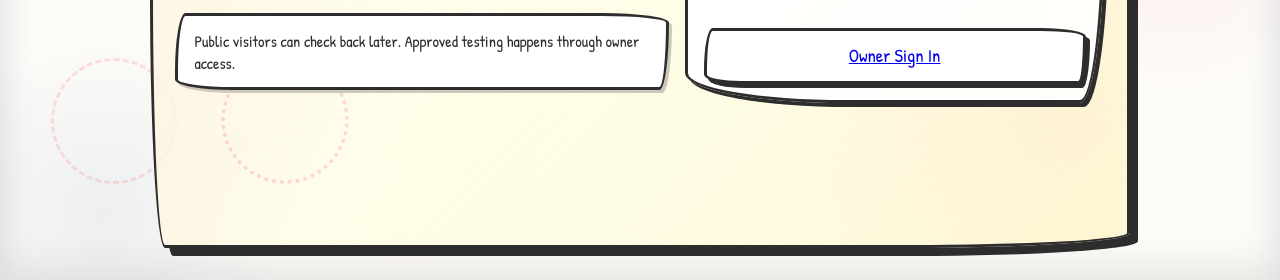
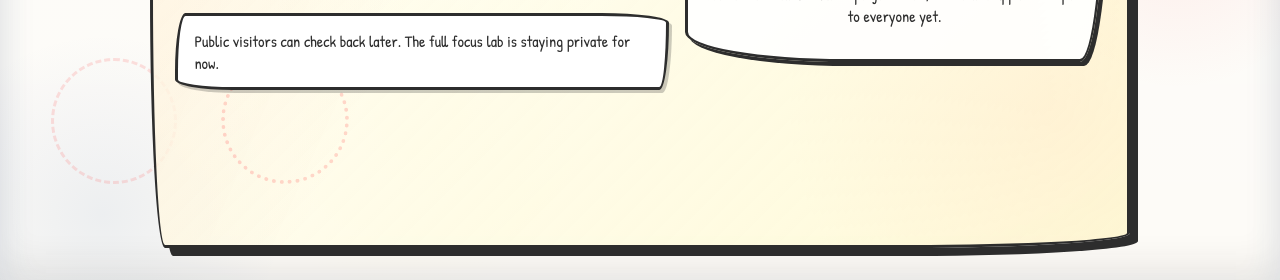
Before and after one commit to SreehanAdigopula/Fricton_all_versions, a plain HTML site: page index.html in a window 1280 px wide. Shown: the part 536-816 px from the top of the page. Drawn offline with Linux system fonts and the light colour scheme.

Commit message:
Lock Vercel site to construction page

```diff
--- a/index.html
+++ b/index.html
@@ -20,7 +20,7 @@
                 <h1>Friction is under construction.</h1>
             </div>
             <p class="auth-subtitle">The focus lab is being tuned before public release. For now, the full app is private.</p>
-            <p class="auth-status wobble-md">Public visitors can check back later. Approved testing happens through owner access.</p>
+            <p class="auth-status wobble-md">Public visitors can check back later. The full focus lab is staying private for now.</p>
         </div>
 
         <section class="auth-card construction-card wobble-lg" aria-label="Construction status">
@@ -30,7 +30,6 @@
                 <img src="friction-logo.svg" alt="">
             </div>
             <p>Friction is still a student-project MVP, so the live app is not open to everyone yet.</p>
-            <a class="sketch-btn ghost-btn owner-access-link" href="/api/auth/start">Owner Sign In</a>
         </section>
     </main>
 </body>
```
Also changed, not shown: vercel.json.
